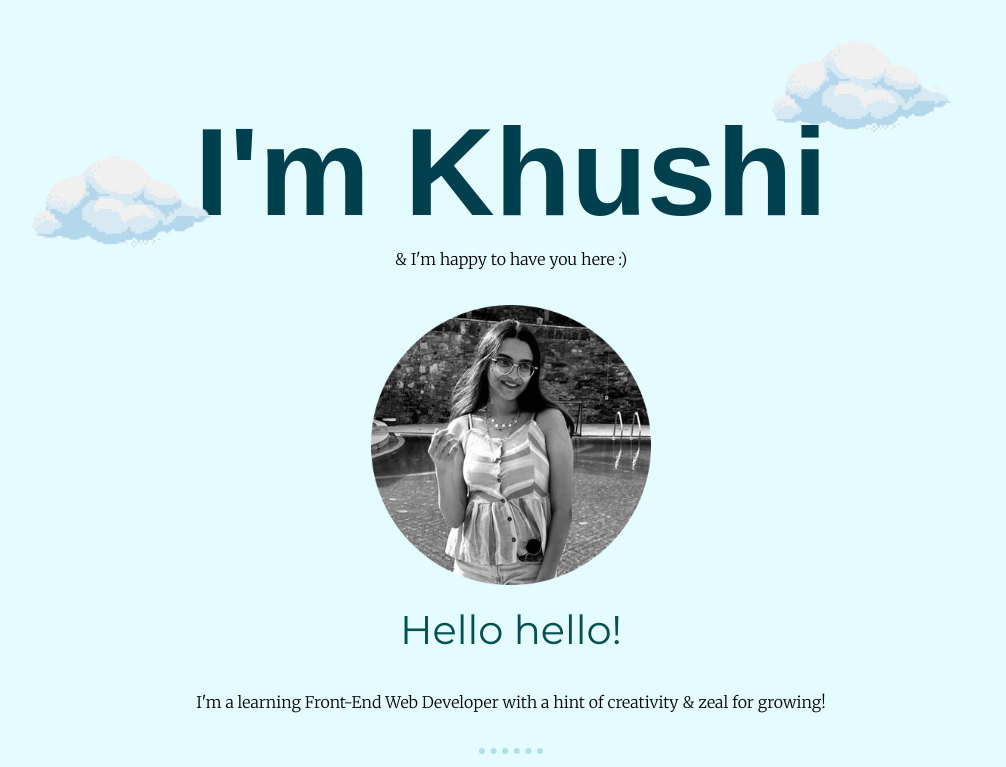
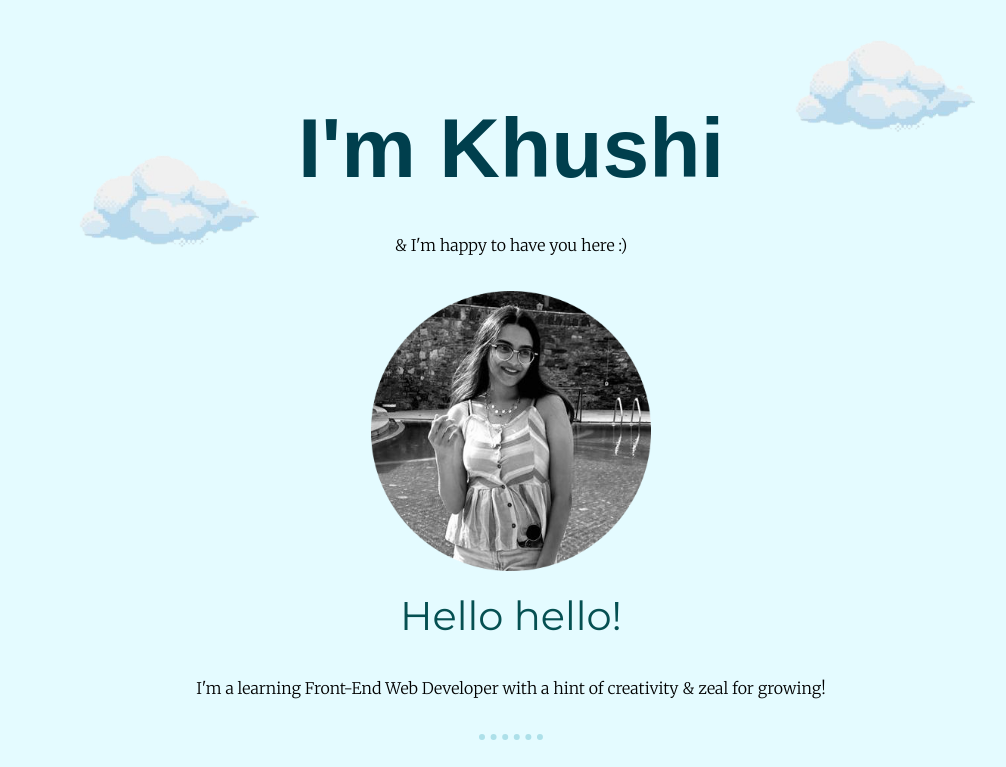
Before and after one commit to khushithepatel/mysite, a plain HTML site: page index.html in a window 1280 px wide. Shown: the top 767 px of the page, without its empty margins (129-1135 px from the left). Drawn offline with Linux system fonts and the light colour scheme; a web font is replaced by a local one.

Commit message:
Update styles.css

```diff
--- a/css/styles.css
+++ b/css/styles.css
@@ -13,8 +13,8 @@ h1
 {
     margin-top: 0;
     font-family: 'WindSong','Cherolina','Geraldine', sans-serif;
-    font-size: 780%;
-    margin-bottom: 0;
+    font-size: 525%;
+    margin-bottom: 2rem;
     color: #003f4d;
 }
 h2
@@ -105,14 +105,14 @@ p
 #cloud1
 {
     position:absolute;
-    right: 12.5rem; /*lessen to shift to right*/
+    right: 11rem; /*lessen to shift to right*/
     top: 2.5rem; /*increases top space if increased*/
     width: 180px; height: 100px;
 }
 #cloud2
 {
     position: absolute;
-    left: 10rem; /*lessen it to shift it to left*/
+    left: 13rem; /*lessen it to shift it to left*/
     top: 9.7rem;
     width: 180px; height: 100px;
 }
```
